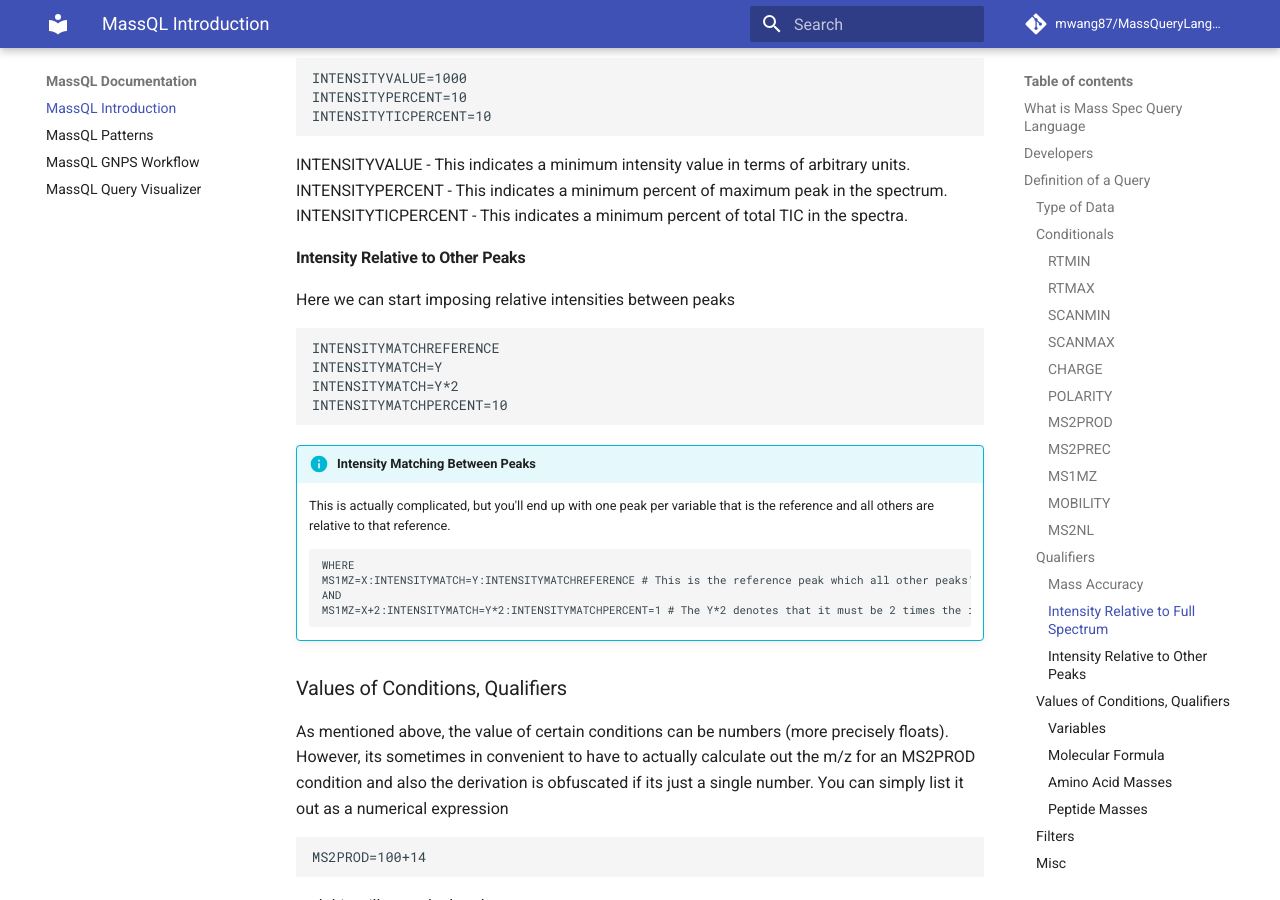
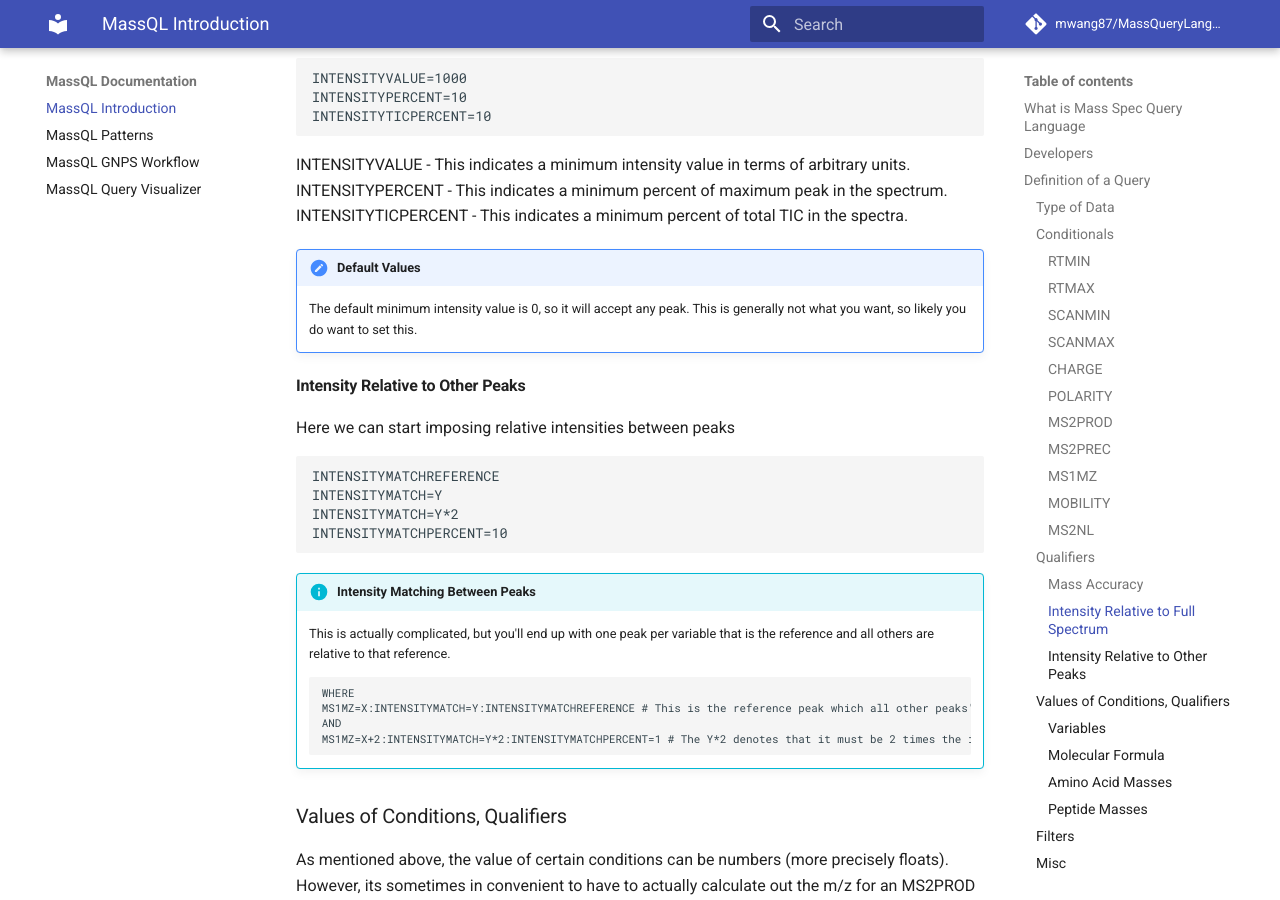
Before and after one commit to mwang87/MassQueryLanguage_Documentation, an MkDocs documentation site: the page built from docs/index.md, in a window 1280 px wide and 900 px high, scrolled down 3991 px. Built offline with MkDocs 1.6.1 and Material for MkDocs 9.7.7, drawn with Linux system fonts in a browser that asks for light colours; comment, search, counter and statistics services are not loaded.

Commit message:
updating documentation

```diff
--- a/docs/index.md
+++ b/docs/index.md
@@ -152,6 +152,9 @@
 INTENSITYVALUE - This indicates a minimum intensity value in terms of arbitrary units.
 INTENSITYPERCENT - This indicates a minimum percent of maximum peak in the spectrum.
 INTENSITYTICPERCENT - This indicates a minimum percent of total TIC in the spectra.
+
+!!! note "Default Values"
+    The default minimum intensity value is 0, so it will accept any peak. This is generally not what you want, so likely you do want to set this.
 
 #### Intensity Relative to Other Peaks
 
```
